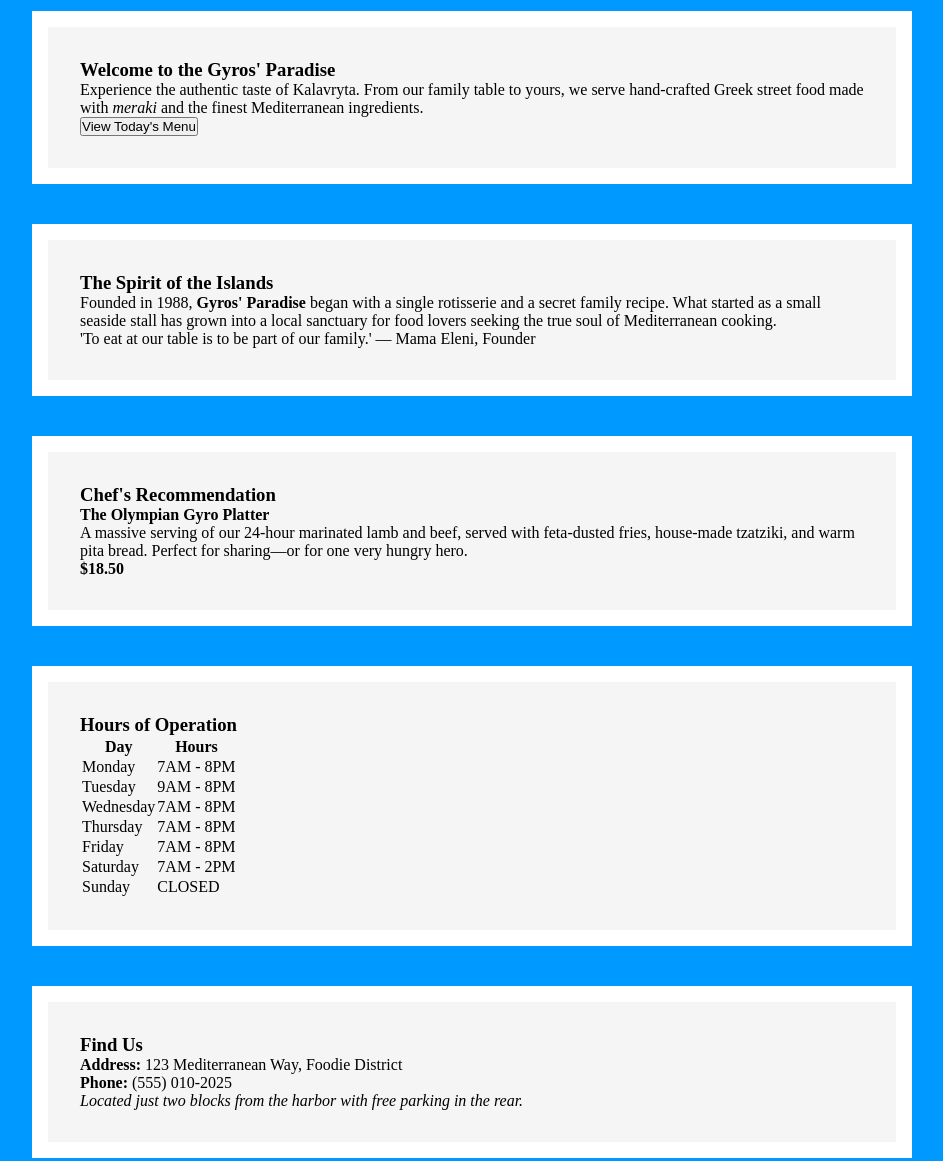
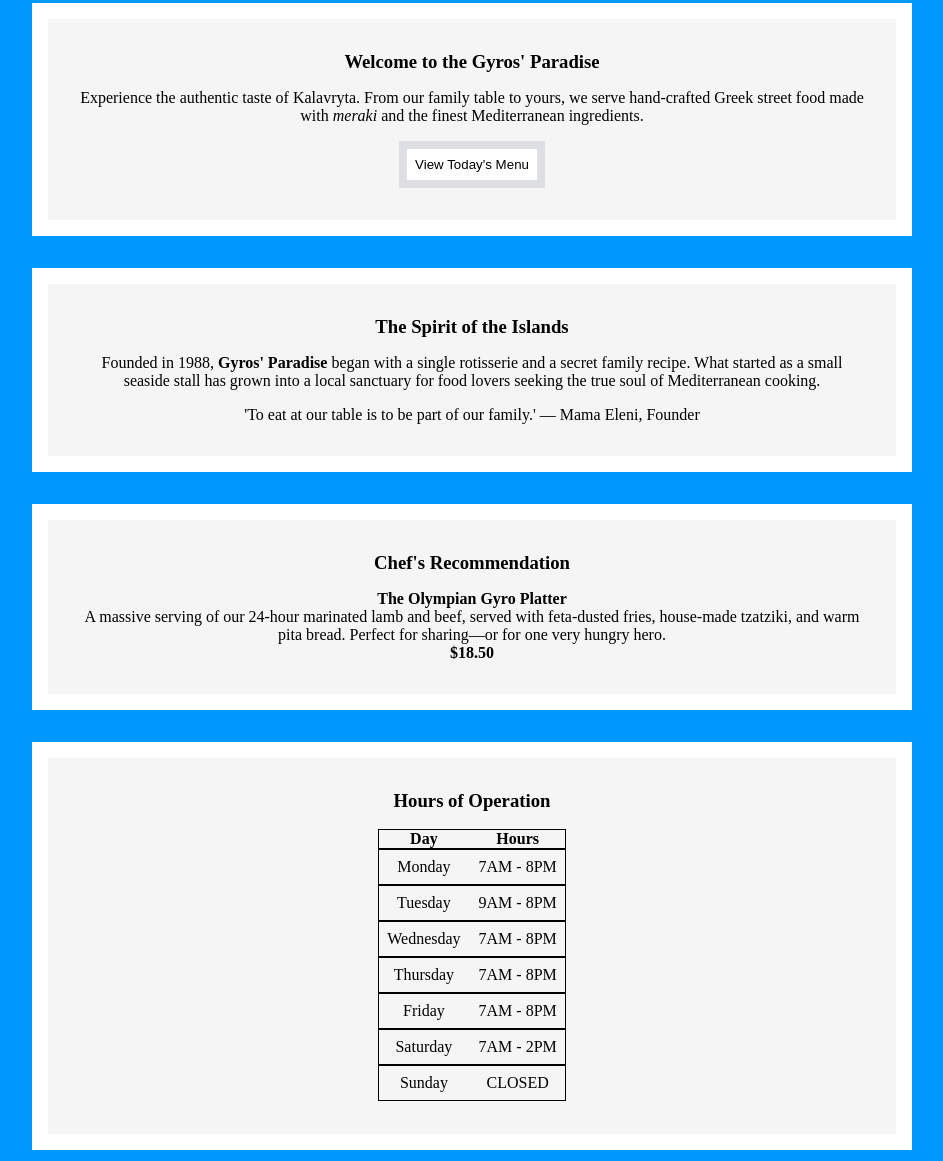
Before and after one commit to isi-code/odin-restaurant-page, a website built with webpack: page src/template.html in a window 1280 px wide. Shown: the part 257-1418 px from the top of the page, without its empty margins (168-1111 px from the left). Built offline with nearby package versions, Linux system fonts and the light colour scheme.

Commit message:
Add body general styling

```diff
--- a/src/restaurant-styles.css
+++ b/src/restaurant-styles.css
@@ -10,6 +10,10 @@ body{
 
 header {
 	margin:1rem 0;
+}
+
+h1,h2,h3,h4{
+	text-align: center;
 }
 
 nav{
@@ -33,14 +37,44 @@ nav button:hover { background: white; }
 	display: flex;
 	flex-direction: column;
 	justify-content: center;
-	gap: 2.5rem;
+	gap: 2rem;
 	width: 80%;
 	max-width: 55rem;
 	margin: auto;
 }
 
 #content section {
+	display: flex;
+	flex-direction: column;
+	gap: 1rem;
 	background-color: whitesmoke;
 	padding: 2rem;
 	border: 1rem white solid;
+	text-align: center;
 }
+
+#content section button {
+	background-color: white;
+	border: 0.5rem rgb(221, 223, 228) solid;
+	width: fit-content;
+	padding: 0.5rem;
+	align-self: center;
+	cursor: pointer;
+}
+
+table{
+	margin: auto;
+}
+
+table tr {
+	outline: 1px solid black;
+}
+
+table td{
+	padding: 0.5rem;
+}
+
+ul > li {
+	list-style-type: none;
+	line-height: 2rem;
+}
```
